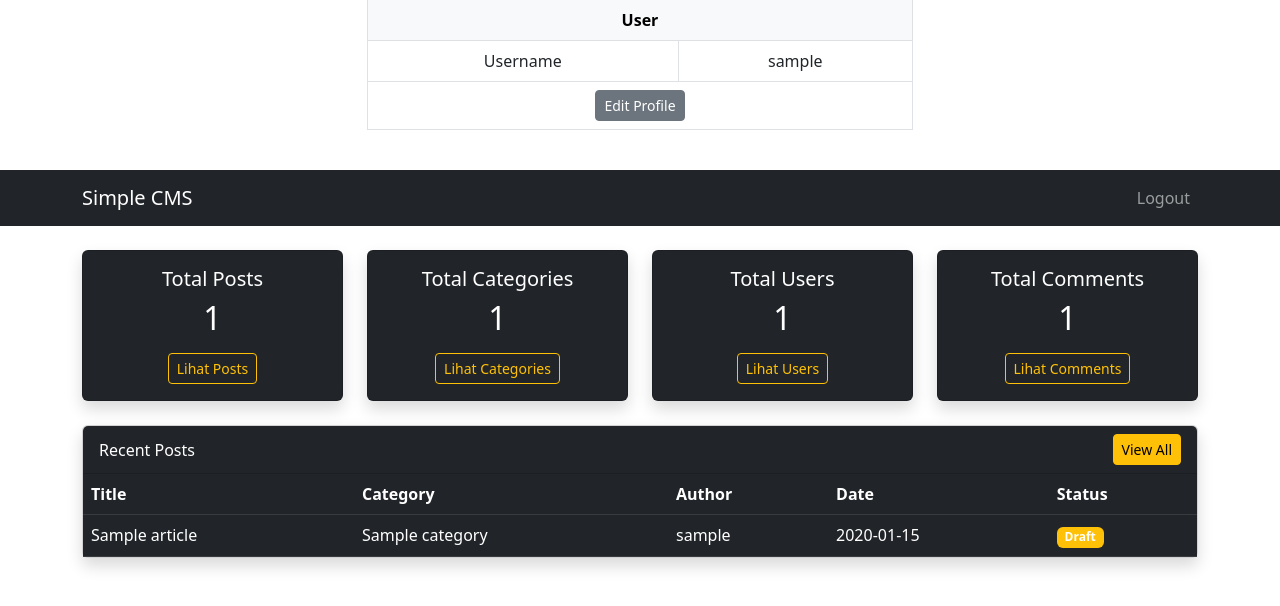
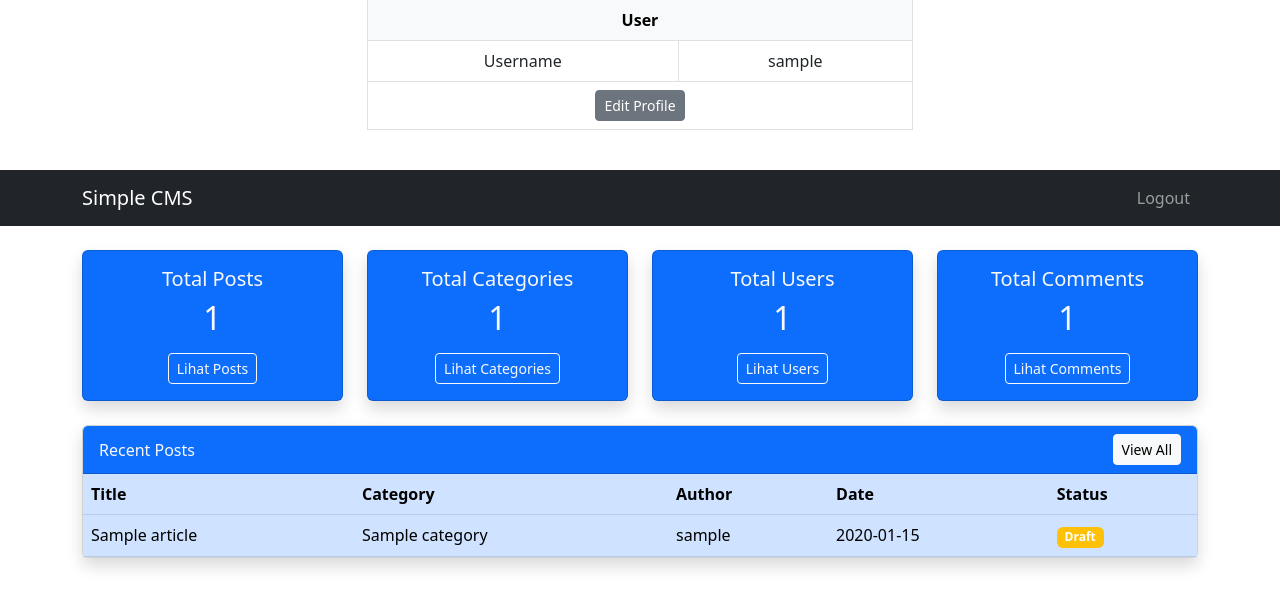
Before and after one commit to HelmaNuriyah/cms_sederhana, a PHP site: page /index.php in a window 1280 px wide. Shown: the part 238-844 px from the top of the page. Run offline with PHP 8.4, Linux system fonts and the light colour scheme; the visitor is signed in with stand-in values (Sample User, id 1); tables that the repository leaves empty hold one stand-in row (values such as "Sample post").

Commit message:
comiit 5
mengubah warna dari hitam menjadi biru

```diff
--- a/index.php
+++ b/index.php
@@ -104,49 +104,49 @@ $recent_posts = $pdo->query("SELECT a.*, c.name as category, u.username as autho
         <?php if(isset($_SESSION['user_id'])): ?>
             <div class="row g-4 mb-4">
                 <div class="col-md-3">
-                    <div class="card bg-dark text-white shadow">
+                    <div class="card bg-primary text-light shadow">
                         <div class="card-body text-center">
                             <h5 class="card-title">Total Posts</h5>
                             <h2><?= $total_posts ?></h2>
-                            <a href="admin/dashboard.php" class="btn btn-outline-warning btn-sm mt-2">Lihat Posts</a>
+                            <a href="admin/dashboard.php" class="btn btn-outline-light btn-sm mt-2">Lihat Posts</a>
                         </div>
                     </div>
                 </div>
                 <div class="col-md-3">
-                    <div class="card bg-dark text-white shadow">
+                    <div class="card bg-primary text-light shadow">
                         <div class="card-body text-center">
                             <h5 class="card-title">Total Categories</h5>
                             <h2><?= $total_categories ?></h2>
-                            <a href="admin/categories.php" class="btn btn-outline-warning btn-sm mt-2">Lihat Categories</a>
+                            <a href="admin/categories.php" class="btn btn-outline-light btn-sm mt-2">Lihat Categories</a>
                         </div>
                     </div>
                 </div>
                 <div class="col-md-3">
-                    <div class="card bg-dark text-white shadow">
+                    <div class="card bg-primary text-light shadow">
                         <div class="card-body text-center">
                             <h5 class="card-title">Total Users</h5>
                             <h2><?= $total_users ?></h2>
-                            <a href="admin/users.php" class="btn btn-outline-warning btn-sm mt-2">Lihat Users</a>
+                            <a href="admin/users.php" class="btn btn-outline-light btn-sm mt-2">Lihat Users</a>
                         </div>
                     </div>
                 </div>
                 <div class="col-md-3">
-                    <div class="card bg-dark text-white shadow">
+                    <div class="card bg-primary text-light shadow">
                         <div class="card-body text-center">
                             <h5 class="card-title">Total Comments</h5>
                             <h2><?= $total_comments ?></h2>
-                            <a href="admin/comments.php" class="btn btn-outline-warning btn-sm mt-2">Lihat Comments</a>
+                            <a href="admin/comments.php" class="btn btn-outline-light btn-sm mt-2">Lihat Comments</a>
                         </div>
                     </div>
                 </div>
             </div>
             <div class="card shadow mb-5">
-                <div class="card-header d-flex justify-content-between align-items-center bg-dark text-white">
+                <div class="card-header d-flex justify-content-between align-items-center bg-primary text-light">
                     <span>Recent Posts</span>
-                    <a href="admin/dashboard.php" class="btn btn-warning btn-sm">View All</a>
+                    <a href="admin/dashboard.php" class="btn btn-light btn-sm">View All</a>
                 </div>
                 <div class="card-body p-0">
-                    <table class="table table-dark table-hover mb-0">
+                    <table class="table table-primary table-hover mb-0">
                         <thead>
                             <tr>
                                 <th>Title</th>
```
